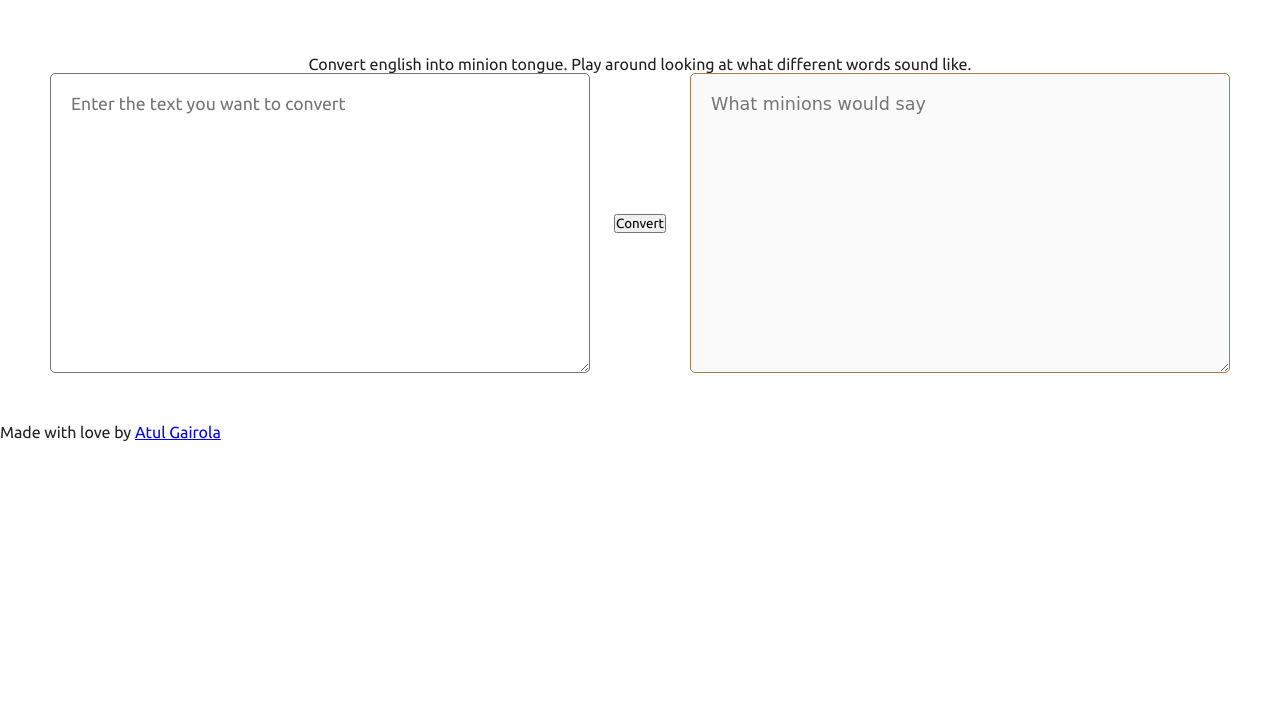
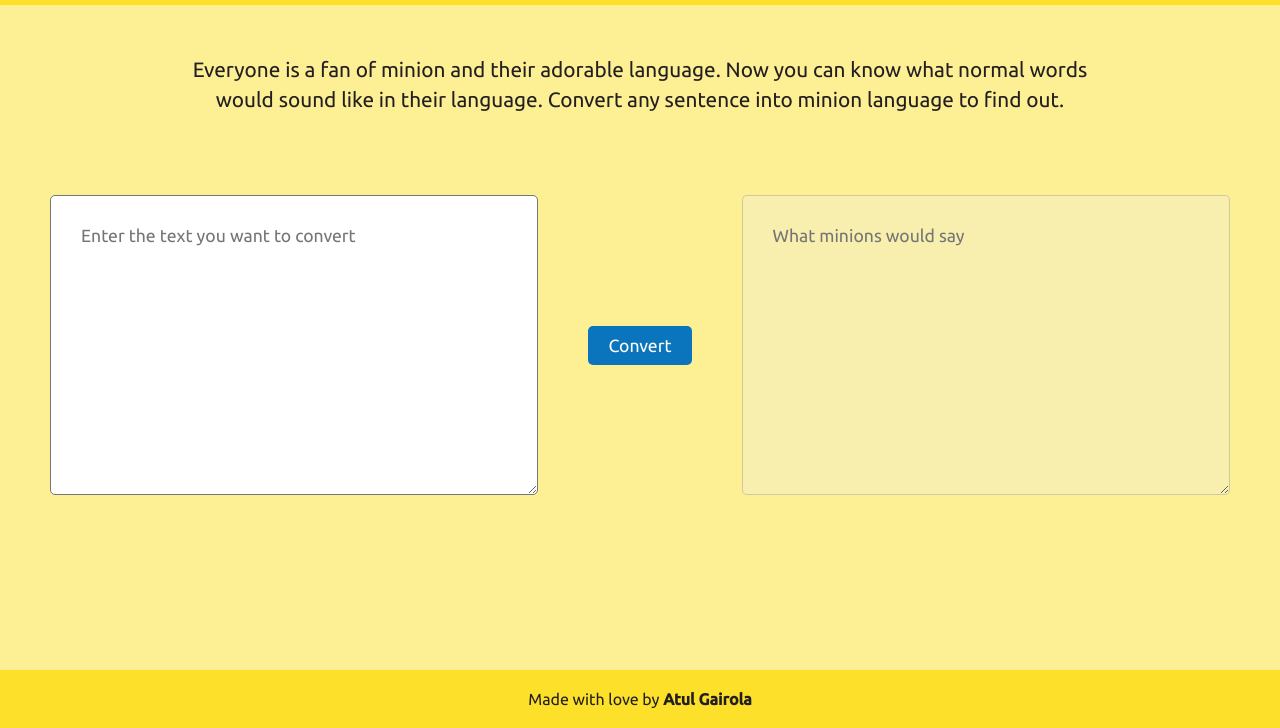
Before and after one commit to atul-gairola/Minions-Speak---Mark6, a plain HTML site: page index.html in a window 1280 px wide. Shown: the part 72-800 px from the top of the page. Drawn offline with Linux system fonts and the light colour scheme; a web font is replaced by a local one.

Commit message:
style: update UI

```diff
--- a/index.html
+++ b/index.html
@@ -13,10 +13,11 @@
     </header>
     <main>
       <p>
-        Convert english into minion tongue. Play around looking at what
-        different words sound like.
+        Everyone is a fan of minion and their adorable language. Now you can
+        know what normal words would sound like in their language. Convert any
+        sentence into minion language to find out.
       </p>
-      <div class="container" >
+      <div class="container">
         <textarea
           name="text"
           id="text"
--- a/styles.css
+++ b/styles.css
@@ -1,7 +1,4 @@
-@import url("https://fonts.googleapis.com/css2?family=Gluten:wght@400;500;600&family=Ubuntu:wght@300;400;500&display=swap");
-
-/* font-family: 'Gluten', cursive;
-font-family: 'Ubuntu', sans-serif; */
+@import url("https://fonts.googleapis.com/css2?family=Ubuntu:wght@300;400;500&display=swap");
 
 * {
   margin: 0;
@@ -18,11 +15,18 @@ button {
   cursor: pointer;
 }
 
+a {
+  color: inherit;
+  text-decoration: none;
+}
+
 body {
   color: #231f20;
+  background: rgba(252, 224, 41, 0.5);
 }
 
 header {
+  background: #fce029;
   text-align: center;
   padding: 20px 50px;
 }
@@ -32,14 +36,23 @@ main {
   padding: 50px;
 }
 
+main > p {
+  font-size: 1.3rem;
+  max-width: 80%;
+  margin: 0 auto;
+  line-height: 30px;
+}
+
 .container {
   display: grid;
-  grid-template-columns: 1fr 100px 1fr;
+  grid-template-columns: 1fr auto 1fr;
   align-items: center;
+  grid-gap: 50px;
+  margin: 80px 0;
 }
 
 textarea {
-  padding: 20px;
+  padding: 30px;
   border-radius: 5px;
   font-size: 1.1rem;
   width: 100%;
@@ -47,10 +60,34 @@ textarea {
 }
 
 #output {
-  border: 1px solid #a87a51;
   border-radius: 5px;
-  padding: 20px;
-  font-family: "Gluten", cursive;
+}
+
+#convertButton {
+  padding: 10px 20px;
+  font-size: 1.1rem;
+  background: #0a75bc;
+  color: #fff;
+  border: none;
+  border-radius: 5px;
+}
+
+footer {
+  text-align: center;
+  position: absolute;
+  bottom: 0;
+  width: 100vw;
+  padding: 20px 50px;
+  background: #fce029;
+}
+
+footer a {
+  font-weight: 600;
+  transition: 0.7s;
+}
+
+footer a:hover {
+  transform: translateY(-10px);
 }
 
 .disable {
```
